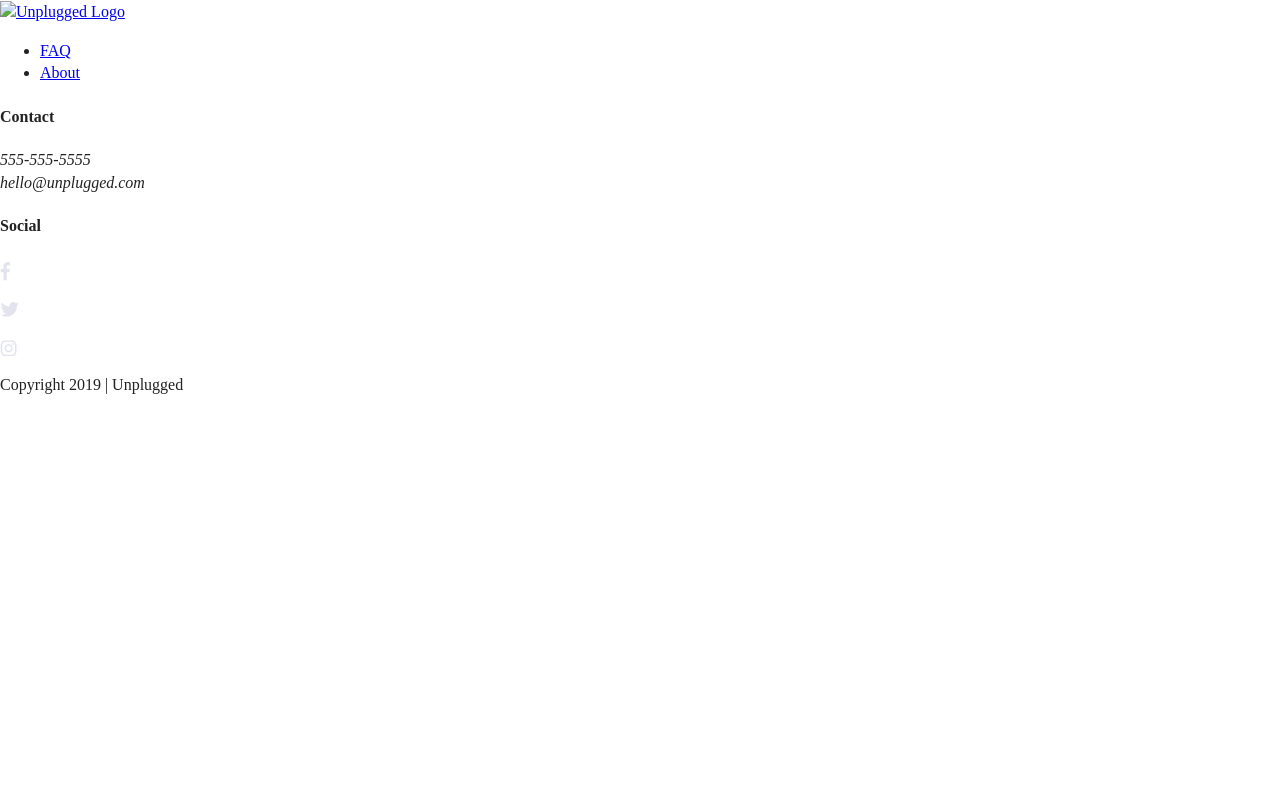
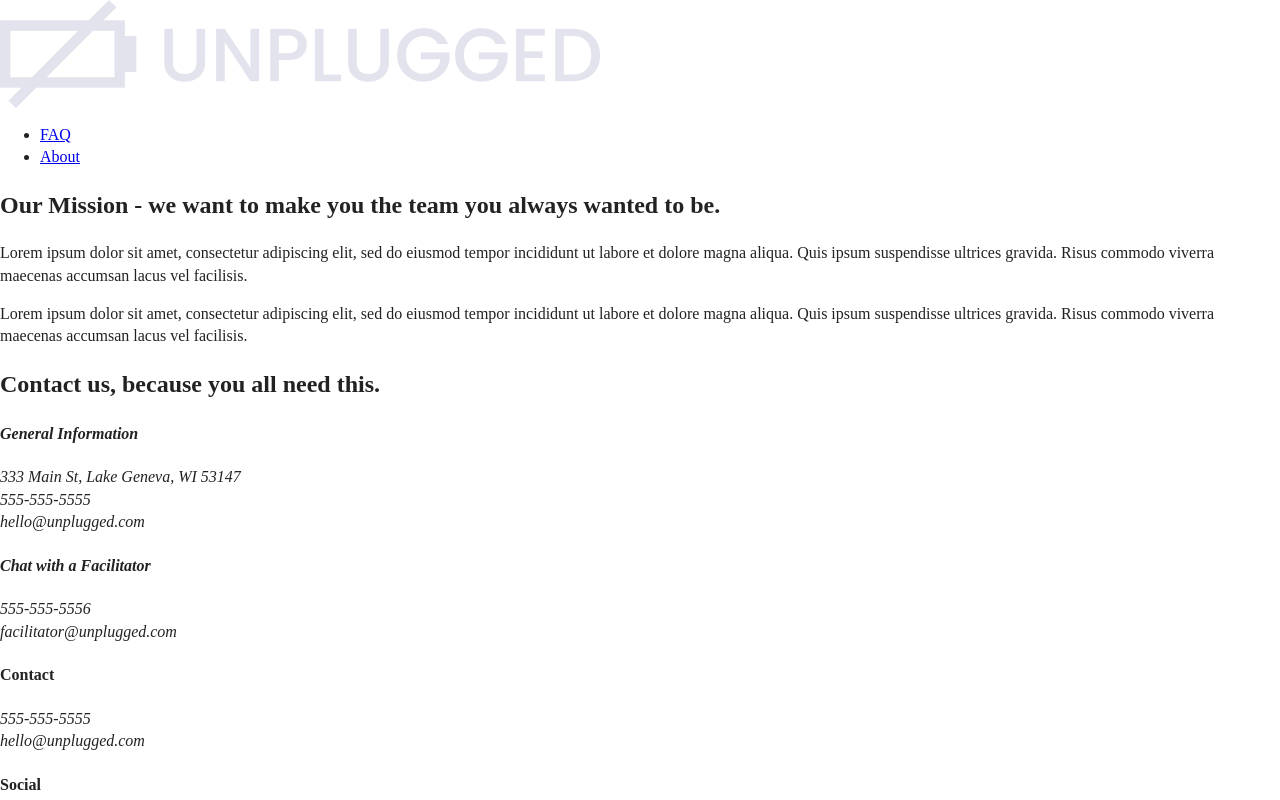
Before and after one commit to Amanda-Deen/unplugged-retreat, a website: page about/index.html in a window 1280 px wide. Shown: the top 800 px of the page. Drawn offline with Linux system fonts and the light colour scheme; files whose address does not match are found by name.

Commit message:
Added main section to about page & fixed links and img links

```diff
--- a/about/index.html
+++ b/about/index.html
@@ -27,17 +27,61 @@
   <!-- Add your site or application content here -->
   <header>
     <div class="content-wrapper">
-      <a href="#"><img id="logo" src="ing/unpluggedlogo.png" alt="Unplugged Logo"></a>
+      <a href="../index.html"><img id="logo" src="../img/unpluggedlogo.png" alt="Unplugged Logo"></a>
       <div class="header-divider"></div>
         <nav>
           <ul>
-            <li><a href="faq/index.html">FAQ</a></li>
-            <li><a href="about/index.html">About</a></li>
+            <li><a href="../faq/index.html">FAQ</a></li>
+            <li><a href="../about/index.html">About</a></li>
 
           </ul>
         </nav>
     </div>
   </header>
+
+  <main>
+    <!--Mission section-->
+      <section class="mission">
+        <div class="content-wrapper">
+          <h2>Our Mission - we want to make you the team you always wanted to be.</h2>
+          <div class="mission-content">
+            <p>Lorem ipsum dolor sit amet, consectetur adipiscing elit, sed do eiusmod tempor incididunt ut labore et dolore magna aliqua. Quis ipsum suspendisse ultrices gravida. Risus commodo viverra maecenas accumsan lacus vel facilisis.</p>
+            <p>Lorem ipsum dolor sit amet, consectetur adipiscing elit, sed do eiusmod tempor incididunt ut labore et dolore magna aliqua. Quis ipsum suspendisse ultrices gravida. Risus commodo viverra maecenas accumsan lacus vel facilisis.</p>
+          </div>
+        </div>
+      </section>
+      <!--Mission content wrapper ends-->
+
+      <!--Contact-info-->
+      <section class="map">
+        <figure>
+
+        </figure>
+      </section>
+
+      <!--Contact-content section-->
+      <section class="contact-section">
+        <div class="content-wrapper">
+          <h2>Contact us, because you all need this.</h2>
+          <address class="contact-content">
+            <div>
+              <h4>General Information</h4>
+              <p>333 Main St, Lake Geneva, WI 53147<br>
+                555-555-5555<br>
+                hello@unplugged.com</p>
+            </div>
+            <div>
+              <h4>Chat with a Facilitator</h4>
+              <p>555-555-5556<br>
+                facilitator@unplugged.com</p>
+            </div>
+          </address>
+          <!--Contact-content div ends-->
+        </div>
+        <!--Contact content wrapper ends-->
+      </section>
+  </main>
+  <!--Main wrapper ends-->
 
   <footer>
     <div class="content-wrapper">
@@ -51,11 +95,11 @@
         <div class="social">
           <h4>Social</h4>
           <div class="social-icons">
-            <p><a href="http://facebook.com" target="_blank"><img src="img/facebook.png" alt="Facebook"></a></p>
+            <p><a href="http://facebook.com" target="_blank"><img src="../img/facebook.png" alt="Facebook"></a></p>
 
-            <p><a href="http://twitter.com" target="_blank"><img src="img/twitter.png" alt="Twitter"></a></p>
+            <p><a href="http://twitter.com" target="_blank"><img src="../img/twitter.png" alt="Twitter"></a></p>
 
-            <p><a href="http://instagram.com" target="_blank"><img src="img/instagram.png" alt="instagram"></a></p>
+            <p><a href="http://instagram.com" target="_blank"><img src="../img/instagram.png" alt="instagram"></a></p>
           </div>
         </div>
       </div>
```
Also changed, not shown: faq/index.html (+6 -6 lines), index.html (+1 -1 lines), 1 other file.
